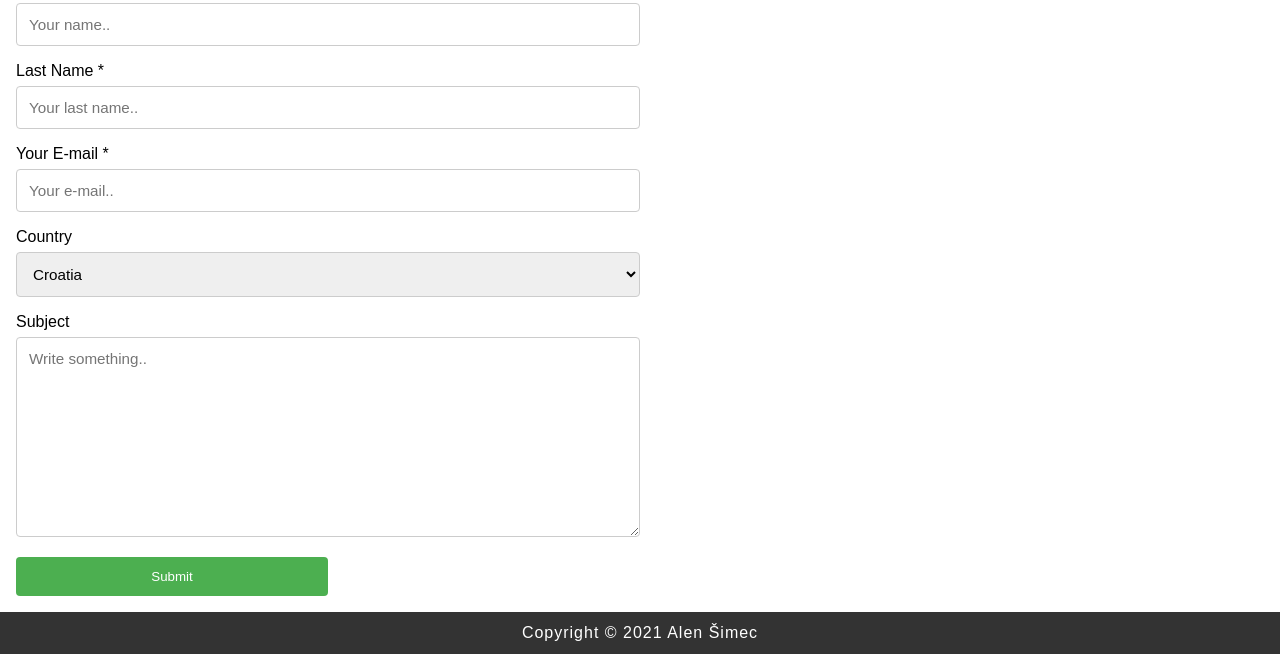
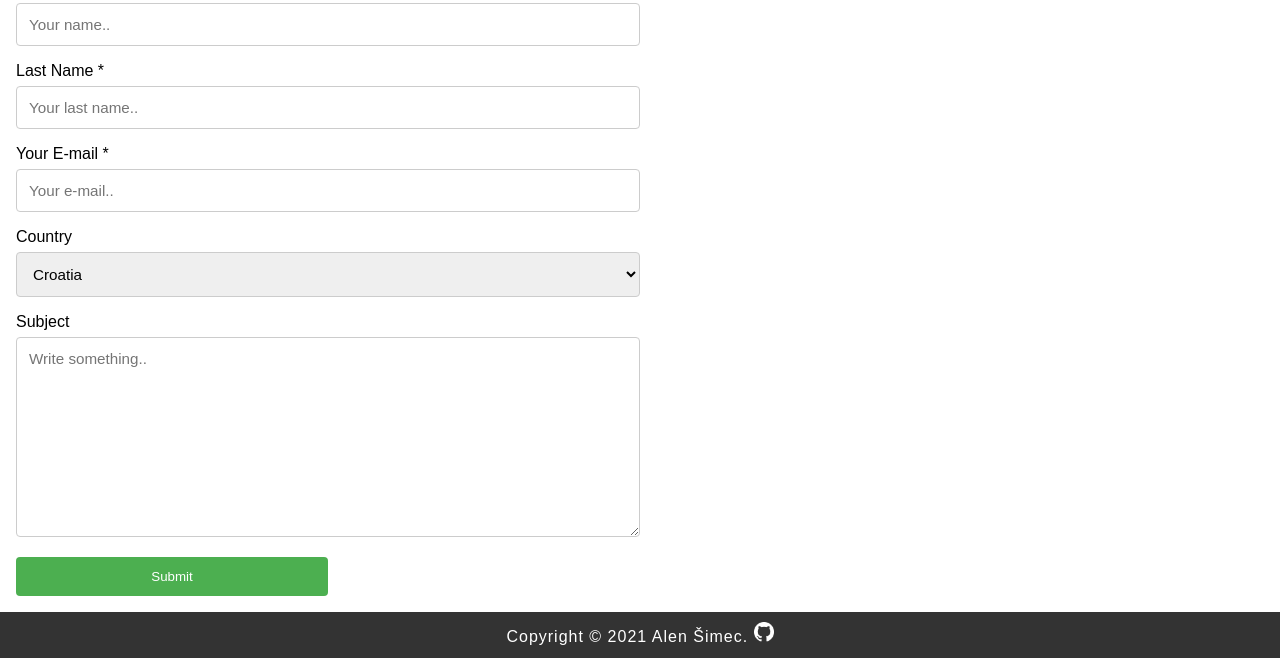
Before and after one commit to asimec1/Projektni-zadatak-HTML-CSS, a plain HTML site: page Projektni zadatak 7 (html5, css)/contact.html in a window 1280 px wide. Shown: the part 740-1398 px from the top of the page. Drawn offline with Linux system fonts and the light colour scheme.

Commit message:
Update contact.html

```diff
--- a/Projektni zadatak 7 (html5, css)/contact.html
+++ b/Projektni zadatak 7 (html5, css)/contact.html
@@ -49,7 +49,7 @@
 		</div>
 	</main>
 	<footer>
-		<p>Copyright &copy; 2021 Alen Šimec</p>
+		<p>Copyright &copy; 2021 Alen Šimec. <a href="https://github.com/asimec1?tab=repositories"><img src="img/GitHub-Mark-Light-32px.png" title="Github" alt="Github"></a></p>
 	</footer>
 </body>
 </html>
```
